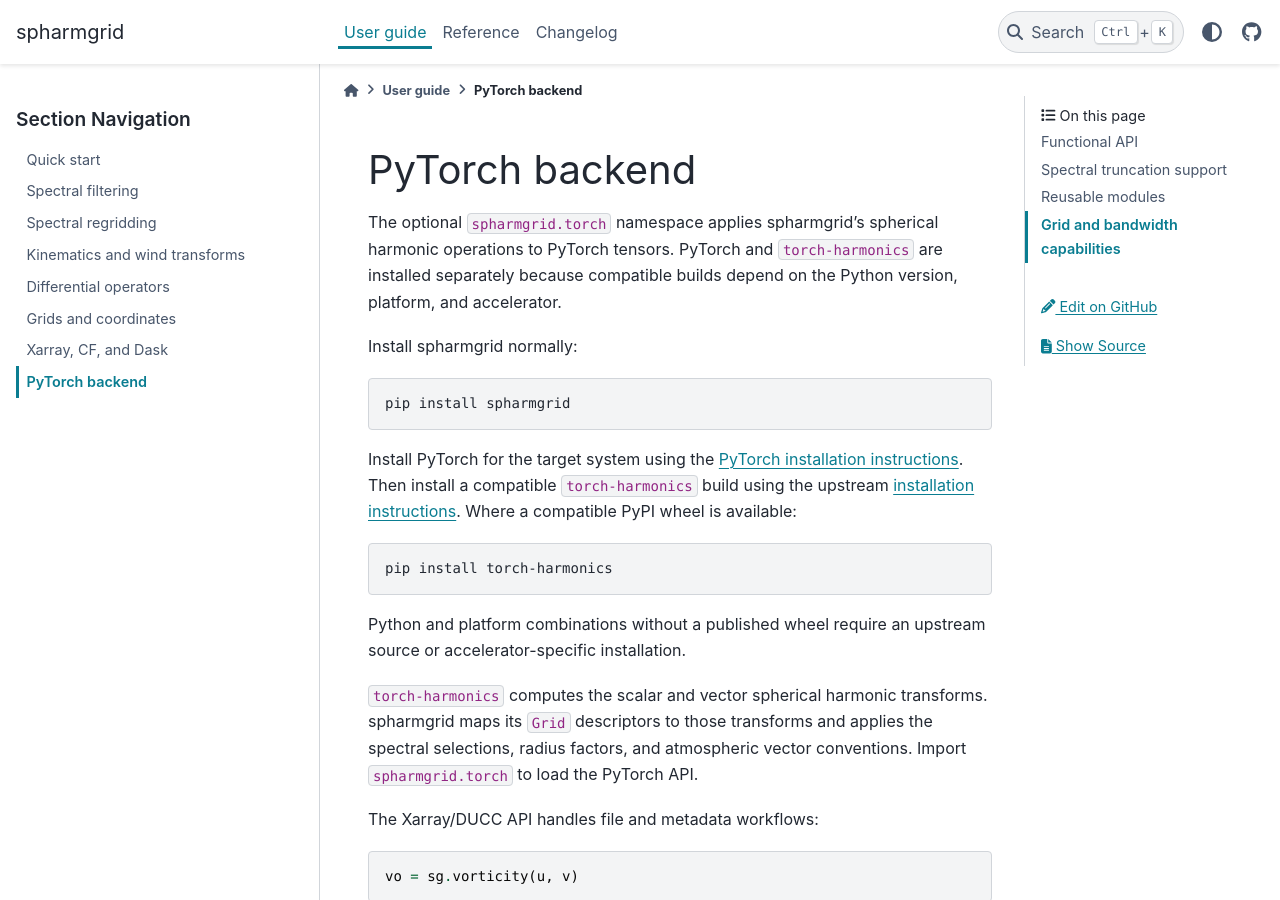
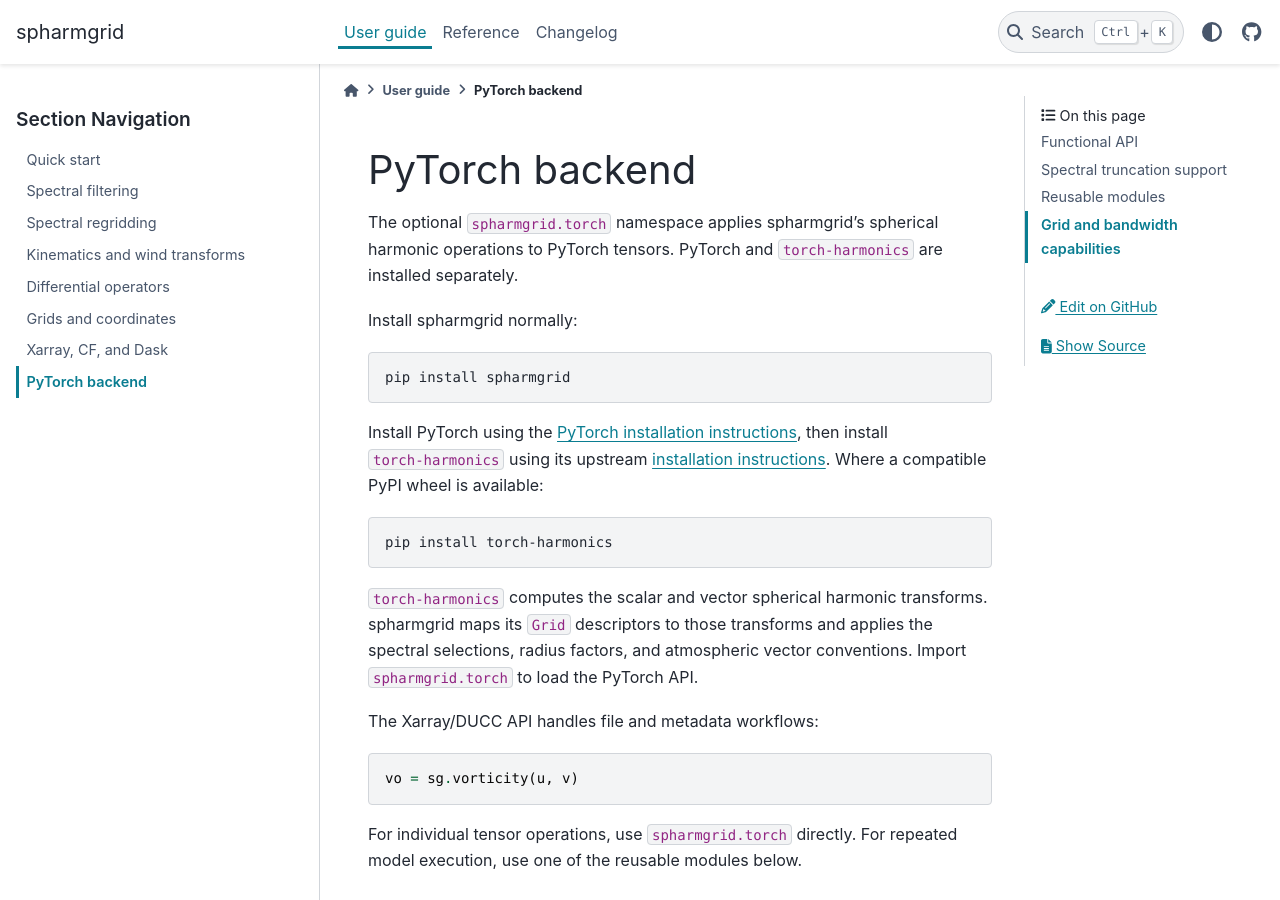
Before and after one commit to mwyau/spharmgrid, a Sphinx documentation site: the page built from docs/torch.md, in a window 1280 px wide and 900 px high. Built offline with Sphinx 7.4.7 and the PyData theme 0.15.4, drawn with Linux system fonts in a browser that asks for light colours.

````diff
--- a/docs/torch.md
+++ b/docs/torch.md
@@ -2,8 +2,7 @@
 
 The optional `spharmgrid.torch` namespace applies spharmgrid's spherical
 harmonic operations to PyTorch tensors. PyTorch and `torch-harmonics` are
-installed separately because compatible builds depend on the Python version,
-platform, and accelerator.
+installed separately.
 
 Install spharmgrid normally:
 
@@ -11,18 +10,15 @@ Install spharmgrid normally:
 pip install spharmgrid
 ```
 
-Install PyTorch for the target system using the
-[PyTorch installation instructions](https://pytorch.org/get-started/locally/).
-Then install a compatible `torch-harmonics` build using the upstream
+Install PyTorch using the
+[PyTorch installation instructions](https://pytorch.org/get-started/locally/),
+then install `torch-harmonics` using its upstream
 [installation instructions](https://github.com/NVIDIA/torch-harmonics#installation).
 Where a compatible PyPI wheel is available:
 
 ```bash
 pip install torch-harmonics
 ```
-
-Python and platform combinations without a published wheel require an upstream
-source or accelerator-specific installation.
 
 `torch-harmonics` computes the scalar and vector spherical harmonic transforms.
 spharmgrid maps its `Grid` descriptors to those transforms and applies the
````
Also changed, not shown: README.md (+3 -4 lines), docs/changelog.md (+2 -3 lines), plans/03-gpu-backends.md (+2 -4 lines), 1 other file.
